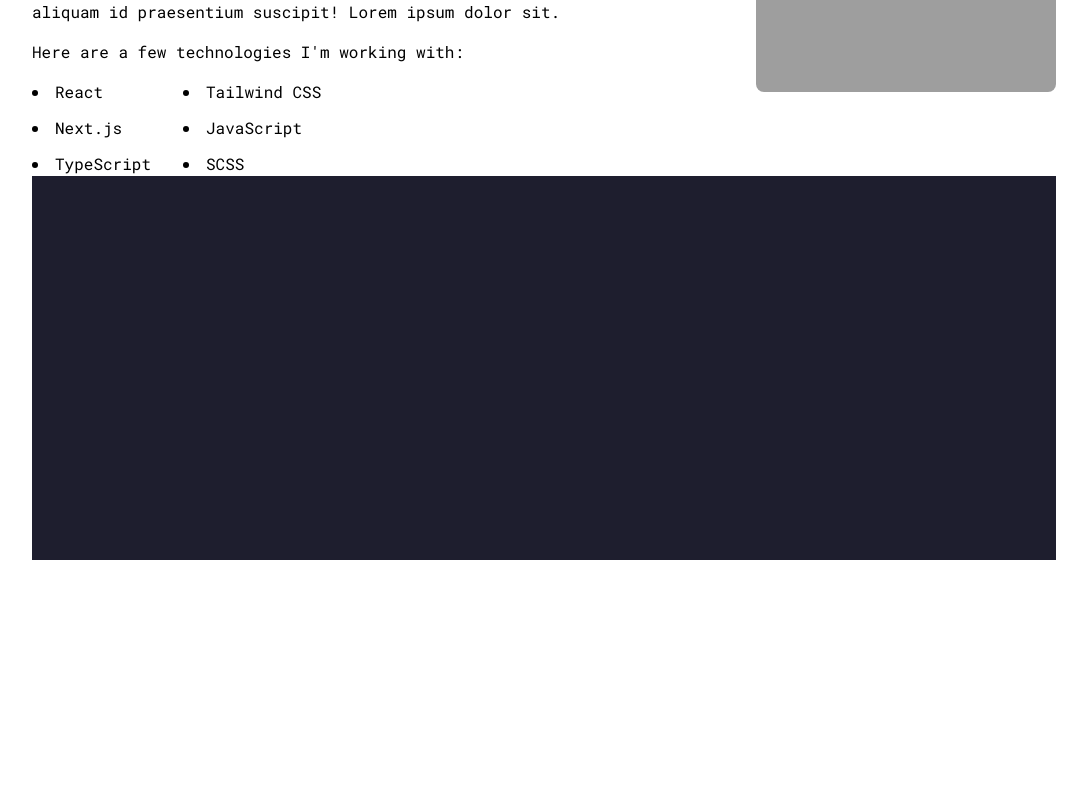
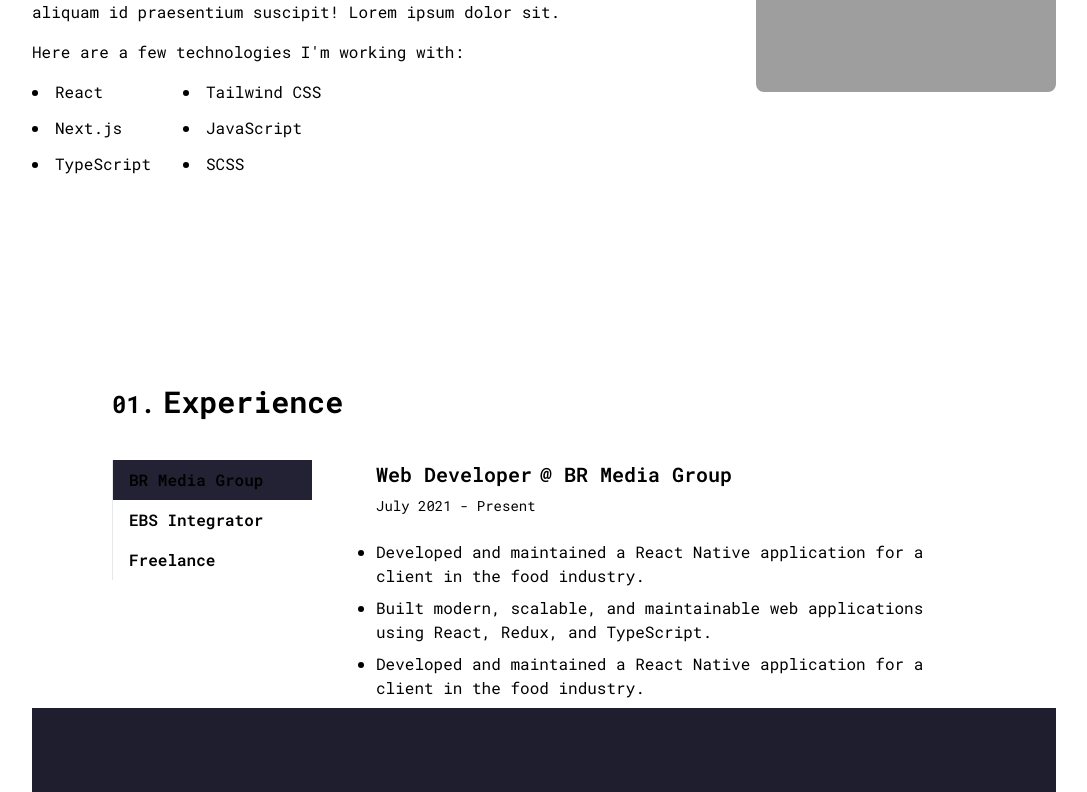
Before and after one commit to danielavornic/portfolio, a Next.js app: page / in a window 1280 px wide. Shown: the part 1084-1876 px from the top of the page, without its empty margins (96-1183 px from the left). Before the commit the page ends 1644 px from the top, so only its background shows below. Built offline with nearby package versions, Linux system fonts and the light colour scheme; grey boxes are pictures that could not be loaded; what @catppuccin/tailwindcss would draw is missing.

Commit message:
Add Experience section

```diff
--- a/src/app/globals.scss
+++ b/src/app/globals.scss
@@ -2,17 +2,17 @@
 @tailwind components;
 @tailwind utilities;
 
-body::-webkit-scrollbar {
+::-webkit-scrollbar {
   width: 12px;
 }
 
-body::-webkit-scrollbar-thumb {
+::-webkit-scrollbar-thumb {
   background-color: #13131c;
   border: 3px solid #1e1e2e;
   border-radius: 10px;
 }
 
-body::-webkit-scrollbar-track {
+::-webkit-scrollbar-track {
   background: #1e1e2e;
 }
 
--- a/src/app/page.tsx
+++ b/src/app/page.tsx
@@ -8,6 +8,7 @@ const Socials = dynamic(() => import("@/components/homepage/Socials"), { ssr: fa
 const Email = dynamic(() => import("@/components/homepage/Email"), { ssr: false });
 const Hero = dynamic(() => import("@/components/homepage/Hero"), { ssr: false });
 const About = dynamic(() => import("@/components/homepage/About"), { ssr: false });
+const Experience = dynamic(() => import("@/components/homepage/Experience"), { ssr: false });
 
 export default function Home() {
   const [isMenuOpen, setIsMenuOpen] = useState(false);
@@ -20,6 +21,7 @@ export default function Home() {
       <main className="container sm:px-24 md:px-28 lg:px-32 text-lavender min-h-screen">
         <Hero />
         <About />
+        <Experience />
         <div className="h-96 bg-dark" />
       </main>
     </>
--- /dev/null
+++ b/src/components/homepage/Experience.tsx
@@ -0,0 +1,99 @@
+import { useState } from "react";
+import dynamic from "next/dynamic";
+import cn from "classnames";
+
+const NumberedHeader = dynamic(() => import("@/components/common/NumberedHeader"));
+
+const jobTabs = [
+  {
+    employer: "BR Media Group",
+    employerLink: "https://brmg.md/",
+    dates: "July 2021 - Present",
+    title: "Web Developer",
+    details: [
+      "Developed and maintained a React Native application for a client in the food industry.",
+      "Built modern, scalable, and maintainable web applications using React, Redux, and TypeScript.",
+      "Developed and maintained a React Native application for a client in the food industry.",
+    ],
+  },
+  {
+    employer: "EBS Integrator",
+    employerLink: "https://ebs-integrator.com/",
+    dates: "2019 - 2020",
+    title: "Frontend Developer",
+    details: [
+      "Developed and maintained a React Native application for a client in the food industry.",
+      "Developed and maintained a React Native application for a client in the food industry.",
+      "Developed and maintained a React Native application for a client in the food industry.",
+    ],
+  },
+  {
+    employer: "Freelance",
+    employerLink: "https://mysite.com/",
+    dates: "2016 - 2017",
+    title: "Frontend Developer",
+    details: [
+      "Developed and maintained a React Native application for a client in the food industry.",
+      "Developed and maintained a React Native application for a client in the food industry.",
+      "Developed and maintained a React Native application for a client in the food industry.",
+    ],
+  },
+];
+
+const Experience = () => {
+  const [activeTab, setActiveTab] = useState(0);
+  const { title, employer, employerLink, dates, details } = jobTabs[activeTab];
+
+  return (
+    <section
+      id="experience"
+      className="mt-28 md:mt-32 lg:mt-40 xl:mt-52 xl:px-20 2xl:px-40 mx-auto"
+    >
+      <NumberedHeader number={1} heading="Experience" />
+
+      <div className="w-full flex flex-col lg:flex-row lg:space-x-16">
+        <div className="overflow-x-auto whitespace-nowrap lg:whitespace-normal lg:min-w-[200px] lg:overflow-x-hidden lg:flex lg:flex-col">
+          {jobTabs.map(({ employer }, index) => (
+            <button
+              key={employer}
+              className={cn(
+                "px-4 py-2 font-semibold lg:inline-block lg:text-left hover:text-lavender hover:bg-[#222234] transition mb-0.5 lg:mb-0 border-b lg:border-l lg:border-b-0 min-w-[120px] lg:min-w-full",
+                {
+                  "text-lavender border-lavender bg-[#222234]": activeTab === index,
+                  "text-subtext0 border-subtext0 bg-transparent": activeTab !== index,
+                },
+              )}
+              onClick={() => setActiveTab(index)}
+            >
+              {employer}
+            </button>
+          ))}
+        </div>
+        <div>
+          <div className="px-6 py-4 md:py-8 lg:px-0 lg:py-0">
+            <h4 className="text-lg sm:text-xl font-semibold mb-2 space-x-2">
+              <span className="text-text">{title}</span>
+              <a
+                className="text-lavender hover:underline hover:underline-offset-3 transition"
+                href={employerLink}
+                target="_blank"
+              >
+                @ {employer}
+              </a>
+            </h4>
+            <p className="text-subtext0 mb-6 text-sm">{dates}</p>
+            <ul className="list-disc marker:text-lavender list-outside">
+              {details.map((detail, index) => (
+                <li key={index} className="text-subtext0 mb-2">
+                  {detail}
+                </li>
+              ))}
+            </ul>
+          </div>
+        </div>
+      </div>
+    </section>
+  );
+};
+
+export default Experience;
```
